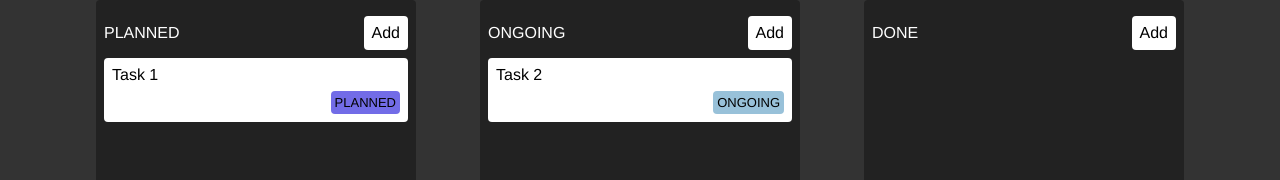
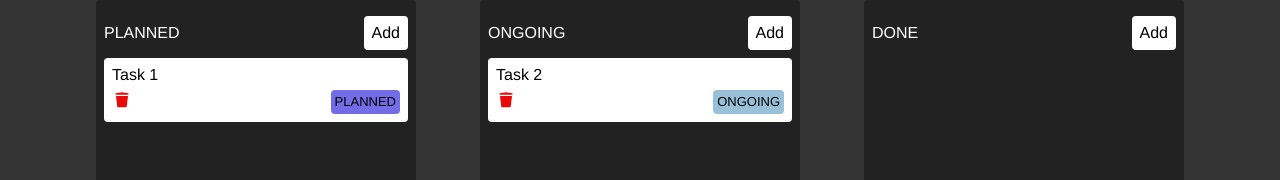
Before and after one commit to chandanch/zustland-grounds, a React (Vite) app: page / in a window 1280 px wide. Shown: the top 180 px of the page. Built offline with nearby package versions, Linux system fonts and the light colour scheme.

Commit message:
✨ add delete functionality to Task component with delete icon

```diff
--- a/src/components/task/Task.jsx
+++ b/src/components/task/Task.jsx
@@ -1,16 +1,21 @@
 import classNames from "classnames";
 import "./Task.css";
 import { useStore } from "../../store";
+import deleteIcon from "../../assets/delete.svg";
 
 function Task({ title }) {
   const tasks = useStore((store) => store.tasks);
   const task = tasks.find((task) => task.title === title);
 
+  const deleteTask = useStore((store) => store.deleteTask);
+
   return (
     <div className="task">
       <div>{task.title}</div>
       <div className="bottom-wrapper">
-        <div></div>
+        <div>
+          <img src={deleteIcon} onClick={() => deleteTask(task.title)} />
+        </div>
         <div className={classNames("status", task.state)}> {task.state} </div>
       </div>
     </div>
```
Also changed, not shown: src/assets/delete.svg (added).
